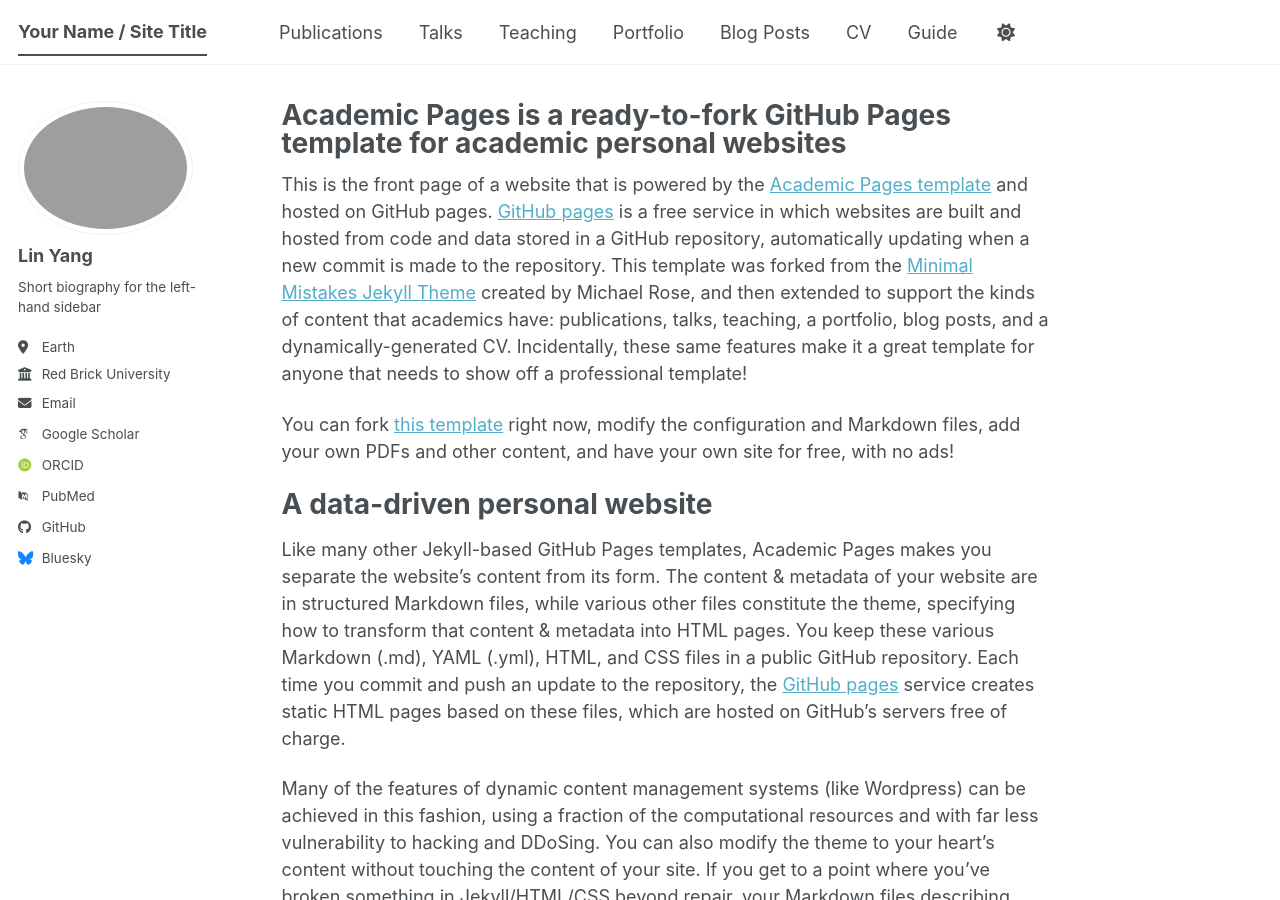
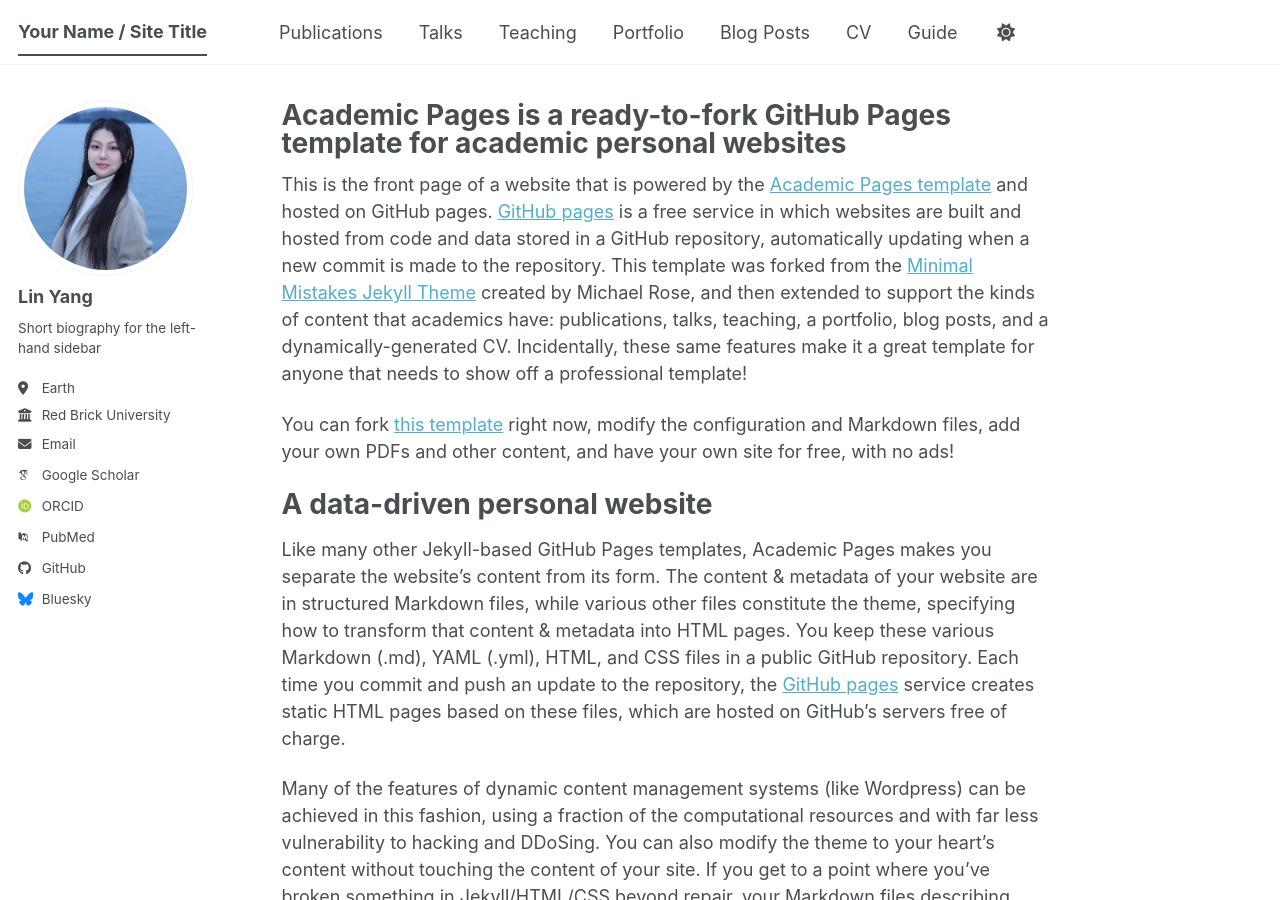
Before and after one commit to LinYang2004/LinYang2004.github.io, a Jekyll site: the page built from _pages/about.md, in a window 1280 px wide and 900 px high. Built offline with Jekyll 4.4.1, drawn with Linux system fonts in a browser that asks for light colours; some web fonts are replaced; a script bundle is joined from its source files by our own code; library files that are not in the unit come from our copies.

Commit message:
change image

```diff
--- a/_config.yml
+++ b/_config.yml
@@ -23,7 +23,7 @@ repository               : "academicpages/academicpages.github.io"
 #               Additional customization can be done by editing /_includes/author-profile.html
 author:
   # Biographic information
-  avatar           : "profile_yanglin.png"
+  avatar           : "profile_yanglin.jpg"
   name             : "Lin Yang"
   pronouns         : # example: "she/her"
   bio              : "Short biography for the left-hand sidebar"
```
